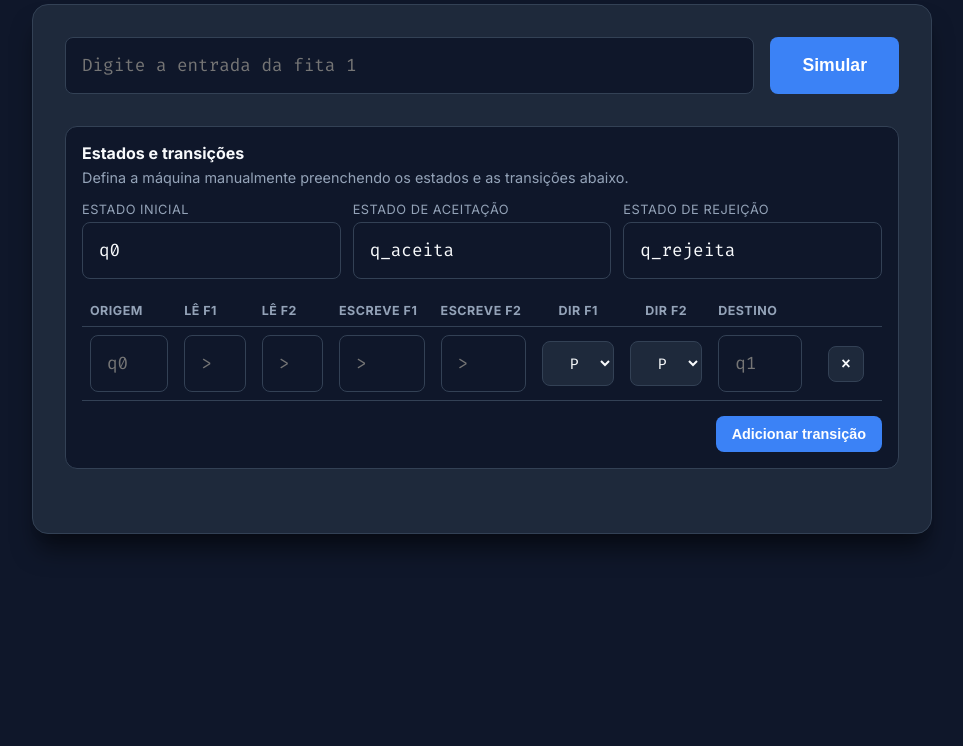
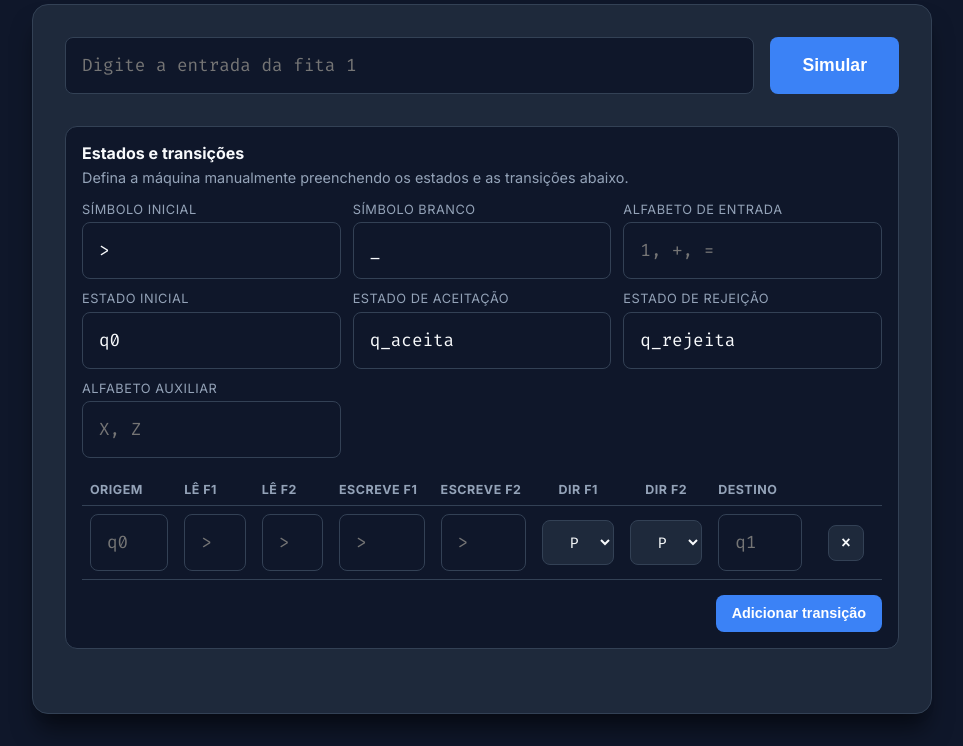
Before and after one commit to miltonspacheco/INF05035---Teoria-da-Computa-o, a Flask app: page / in a window 1280 px wide. Shown: the part 180-926 px from the top of the page, without its empty margins (158-1121 px from the left). Before the commit the page ends 727 px from the top, so only its background shows below. Run offline with Flask 3, Linux system fonts and the light colour scheme.

Commit message:
feat: add alfabet symbols

```diff
--- a/static/js/index.js
+++ b/static/js/index.js
@@ -48,9 +48,31 @@ function removerLinhaTransicao(button) {
 function coletarDefinicaoMaquinaCustomizada(eqInput) {
     const rows = Array.from(document.querySelectorAll('#transition-table-body tr'));
     const transicoesPersonalizadas = [];
-    const alfabetoEntrada = new Set(eqInput.split('').filter(symbol => symbol && symbol !== '>' && symbol !== '_'));
+    const simboloInicial = document.getElementById('custom-start-symbol').value.trim() || '>';
+    const simboloBranco = document.getElementById('custom-blank-symbol').value.trim() || '_';
+    const alfabetoEntradaInformado = document
+        .getElementById('custom-input-alphabet')
+        .value
+        .split(',')
+        .map(symbol => symbol.trim())
+        .filter(Boolean);
+    const alfabetoEntrada = new Set(
+        alfabetoEntradaInformado.length > 0
+            ? alfabetoEntradaInformado
+            : eqInput.split('').filter(symbol => symbol && symbol !== simboloInicial && symbol !== simboloBranco)
+    );
     const alfabetoAuxiliar = new Set();
+    const alfabetoAuxiliarInformado = document
+        .getElementById('custom-auxiliary-alphabet')
+        .value
+        .split(',')
+        .map(symbol => symbol.trim())
+        .filter(Boolean);
     let possuiConteudoCustomizado = false;
+
+    for (const simbolo of alfabetoAuxiliarInformado) {
+        alfabetoAuxiliar.add(simbolo);
+    }
 
     for (const row of rows) {
         const getValue = field => row.querySelector(`[data-field="${field}"]`).value.trim();
@@ -80,7 +102,7 @@ function coletarDefinicaoMaquinaCustomizada(eqInput) {
 
         const simbolos = [values.leitura_f1, values.leitura_f2, values.escrita_f1, values.escrita_f2];
         for (const simbolo of simbolos) {
-            if (simbolo !== '>' && simbolo !== '_' && !alfabetoEntrada.has(simbolo)) {
+            if (simbolo !== simboloInicial && simbolo !== simboloBranco && !alfabetoEntrada.has(simbolo)) {
                 alfabetoAuxiliar.add(simbolo);
             }
         }
@@ -100,8 +122,8 @@ function coletarDefinicaoMaquinaCustomizada(eqInput) {
 
     return {
         configuracao: {
-            simbolo_inicial: '>',
-            simbolo_branco: '_',
+            simbolo_inicial: simboloInicial,
+            simbolo_branco: simboloBranco,
             alfabeto_entrada: Array.from(alfabetoEntrada),
             alfabeto_auxiliar: Array.from(alfabetoAuxiliar),
             estado_inicial: document.getElementById('custom-initial-state').value.trim() || 'q0',
--- a/templates/index.html
+++ b/templates/index.html
@@ -28,6 +28,18 @@
 
             <div class="config-grid">
                 <div class="config-field">
+                    <label for="custom-start-symbol">Símbolo inicial</label>
+                    <input type="text" id="custom-start-symbol" value=">">
+                </div>
+                <div class="config-field">
+                    <label for="custom-blank-symbol">Símbolo branco</label>
+                    <input type="text" id="custom-blank-symbol" value="_">
+                </div>
+                <div class="config-field">
+                    <label for="custom-input-alphabet">Alfabeto de entrada</label>
+                    <input type="text" id="custom-input-alphabet" placeholder="1, +, =">
+                </div>
+                <div class="config-field">
                     <label for="custom-initial-state">Estado inicial</label>
                     <input type="text" id="custom-initial-state" value="q0">
                 </div>
@@ -38,6 +50,10 @@
                 <div class="config-field">
                     <label for="custom-reject-state">Estado de rejeição</label>
                     <input type="text" id="custom-reject-state" value="q_rejeita">
+                </div>
+                <div class="config-field">
+                    <label for="custom-auxiliary-alphabet">Alfabeto auxiliar</label>
+                    <input type="text" id="custom-auxiliary-alphabet" placeholder="X, Z">
                 </div>
             </div>
 
```
